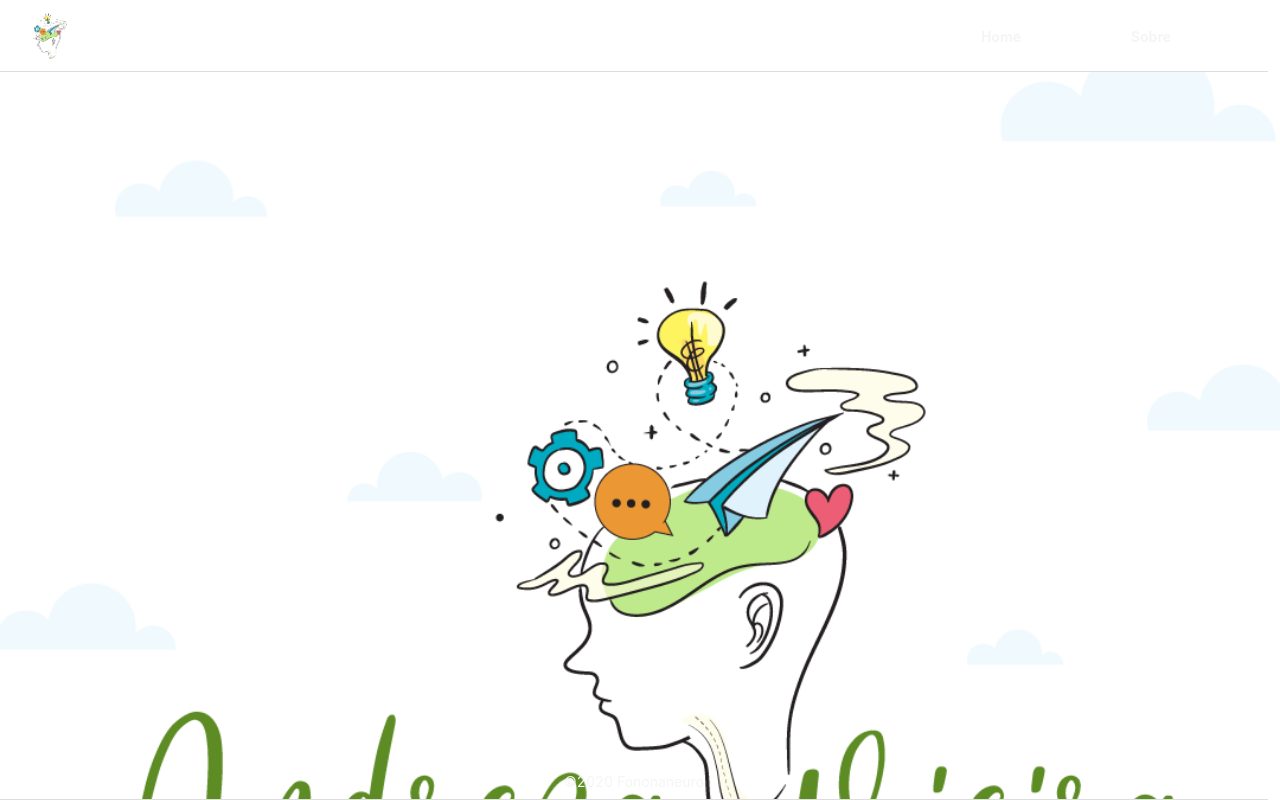
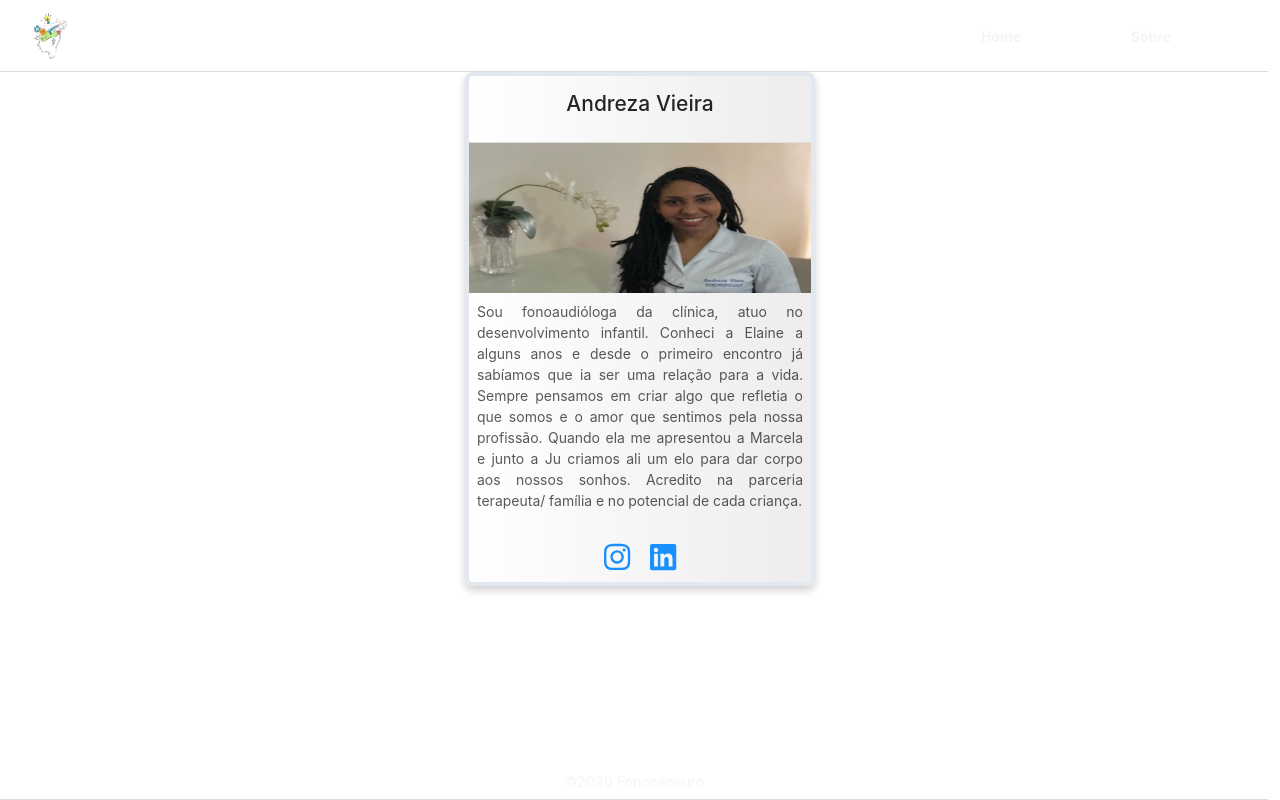
Before and after one commit to fononeura/website, a React (Create React App) app: page /sobre in a window 1280 px wide. Shown: the top 800 px of the page. Built offline with nearby package versions, Linux system fonts and the light colour scheme.

Commit message:
Creates card component

```diff
--- a/package.json
+++ b/package.json
@@ -4,10 +4,16 @@
   "private": true,
   "homepage": "https://fononeura.github.io",
   "dependencies": {
+    "@fortawesome/fontawesome-svg-core": "^1.2.28",
+    "@fortawesome/free-brands-svg-icons": "^5.13.0",
+    "@fortawesome/free-solid-svg-icons": "^5.13.0",
+    "@fortawesome/react-fontawesome": "^0.1.9",
     "@testing-library/jest-dom": "^4.2.4",
     "@testing-library/react": "^9.3.2",
     "@testing-library/user-event": "^7.1.2",
     "antd": "^3.26.12",
+    "i": "^0.3.6",
+    "npm": "^6.14.5",
     "prop-types": "^15.7.2",
     "react": "^16.12.0",
     "react-dom": "^16.12.0",
--- /dev/null
+++ b/src/components/molecules/Card/index.js
@@ -0,0 +1,50 @@
+// @flow
+import React from "react";
+import style from "./style.module.css";
+import cover from "../../../assets/card-cover.jpg";
+import Image from "../../atoms/Image";
+import { FontAwesomeIcon } from "@fortawesome/react-fontawesome";
+import { faLinkedin, faInstagram } from "@fortawesome/free-brands-svg-icons";
+
+type Props = {
+  title: string,
+};
+
+const Card = (props: Props) => (
+  <article className={style.card}>
+    <header className={style.header} id="card-title">
+      <h1>{props.title}</h1>
+    </header>
+
+    <section id="card-cover">
+      <Image source={cover} className={style.cover} />
+    </section>
+
+    <section id="card-content" className={style.content}>
+      <p>
+        Sou fonoaudióloga da clínica, atuo no desenvolvimento infantil. Conheci
+        a Elaine a alguns anos e desde o primeiro encontro já sabíamos que ia
+        ser uma relação para a vida. Sempre pensamos em criar algo que refletia
+        o que somos e o amor que sentimos pela nossa profissão. Quando ela me
+        apresentou a Marcela e junto a Ju criamos ali um elo para dar corpo aos
+        nossos sonhos. Acredito na parceria terapeuta/ família e no potencial de
+        cada criança.
+      </p>
+    </section>
+
+    <footer className={style.footer}>
+      <a
+        href="https://www.instagram.com/fononaneuro/"
+        target="_blank"
+        rel="noopener noreferrer"
+      >
+        <FontAwesomeIcon icon={faInstagram} />
+      </a>
+      <a href="#" target="_blank" rel="noopener noreferrer">
+        <FontAwesomeIcon icon={faLinkedin} />
+      </a>
+    </footer>
+  </article>
+);
+
+export default Card;
--- /dev/null
+++ b/src/components/molecules/Card/style.module.css
@@ -0,0 +1,90 @@
+.card {
+  display: flex;
+  flex-direction: column;
+  border: 4px solid rgba(0, 0, 0, 0.3);
+  border-radius: 8px;
+  border-style: solid;
+  border-color: #e2e8f0;
+  box-shadow: 0 4px 8px 0 rgba(0, 0, 0, 0.2);
+  transition: 0.3s;
+  width: 350px;
+  background: rgba(255, 255, 255, 1);
+  background: -moz-linear-gradient(
+    left,
+    rgba(255, 255, 255, 1) 0%,
+    rgba(246, 246, 246, 1) 47%,
+    rgba(237, 237, 237, 1) 100%
+  );
+  background: -webkit-gradient(
+    left top,
+    right top,
+    color-stop(0%, rgba(255, 255, 255, 1)),
+    color-stop(47%, rgba(246, 246, 246, 1)),
+    color-stop(100%, rgba(237, 237, 237, 1))
+  );
+  background: -webkit-linear-gradient(
+    left,
+    rgba(255, 255, 255, 1) 0%,
+    rgba(246, 246, 246, 1) 47%,
+    rgba(237, 237, 237, 1) 100%
+  );
+  background: -o-linear-gradient(
+    left,
+    rgba(255, 255, 255, 1) 0%,
+    rgba(246, 246, 246, 1) 47%,
+    rgba(237, 237, 237, 1) 100%
+  );
+  background: -ms-linear-gradient(
+    left,
+    rgba(255, 255, 255, 1) 0%,
+    rgba(246, 246, 246, 1) 47%,
+    rgba(237, 237, 237, 1) 100%
+  );
+  background: linear-gradient(
+    to right,
+    rgba(255, 255, 255, 1) 0%,
+    rgba(246, 246, 246, 1) 47%,
+    rgba(237, 237, 237, 1) 100%
+  );
+  filter: progid:DXImageTransform.Microsoft.gradient( startColorstr='#ffffff', endColorstr='#ededed', GradientType=1 );
+}
+
+.card:hover {
+  box-shadow: 0 16px 32px 0 rgba(0, 0, 0, 0.2);
+}
+
+.header {
+  padding: 12px 24px;
+  border-bottom: 1px solid #ddd;
+}
+
+.cover {
+  height: 150px;
+  width: 100%;
+}
+
+.content {
+  /* Take available height */
+  flex: 1 1 0%;
+  padding: 8px;
+  text-align: justify;
+  text-justify: inter-word;
+}
+
+.footer {
+  padding: 2px;
+}
+
+.footer a {
+  padding: 10px;
+  font-size: 30px;
+  width: 50px;
+  text-align: center;
+  text-decoration: none;
+  border-radius: 50%;
+}
+
+/* Add a hover effect if you want */
+.footer a:hover {
+  opacity: 0.7;
+}
--- /dev/null
+++ b/src/pages/About/index.js
@@ -0,0 +1,14 @@
+import React from "react";
+import ContentWithHeaderAndFooter from "../../templates/ContentWithHeaderAndFooter";
+import style from "./style.module.css";
+import Card from "../../components/molecules/Card";
+
+const About = () => (
+  <ContentWithHeaderAndFooter>
+    <div className={style.content}>
+      <Card title="Andreza Vieira" />
+    </div>
+  </ContentWithHeaderAndFooter>
+);
+
+export default About;
--- /dev/null
+++ b/src/pages/About/style.module.css
@@ -0,0 +1,5 @@
+.content {
+  align-items: center;
+  display: flex;
+  justify-content: center;
+}
--- a/src/routes.js
+++ b/src/routes.js
@@ -1,11 +1,12 @@
 import React from "react";
 import { Switch, Route } from "react-router-dom";
 import Home from "./pages/Home";
+import About from "./pages/About";
 
 const Routes = () => (
   <Switch>
     <Route exact path="/" component={Home} />
-    <Route exact path="/sobre" component={Home} />
+    <Route exact path="/sobre" component={About} />
   </Switch>
 );
 
```
Also changed, not shown: src/assets/card-cover.jpg (added), 1 other file (tests, documents, lock files or other folders).
